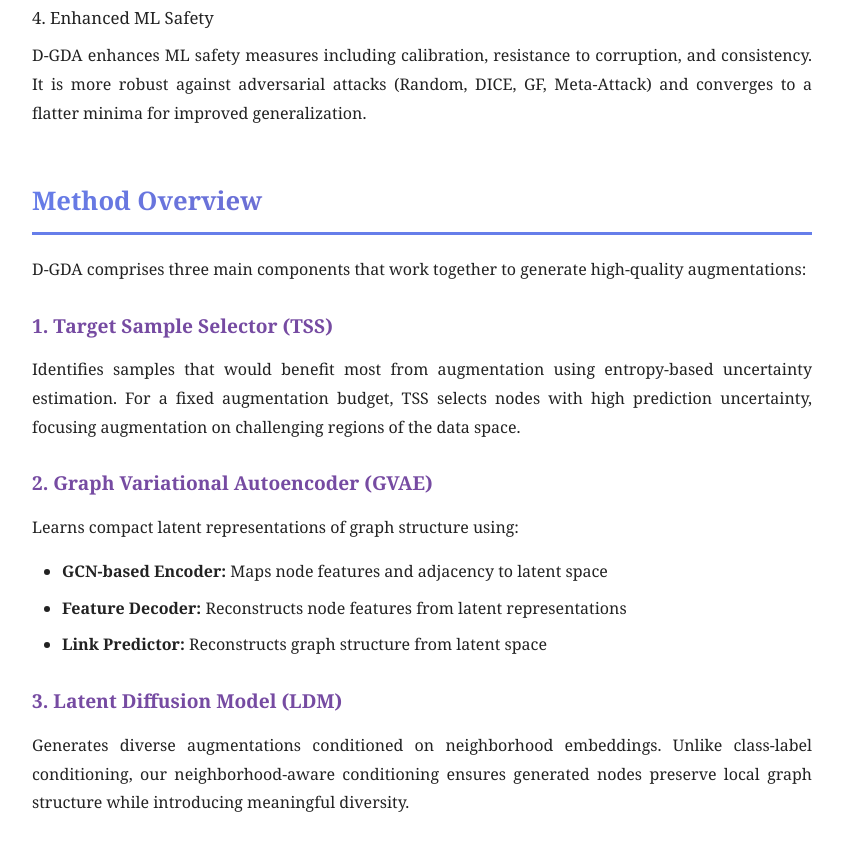
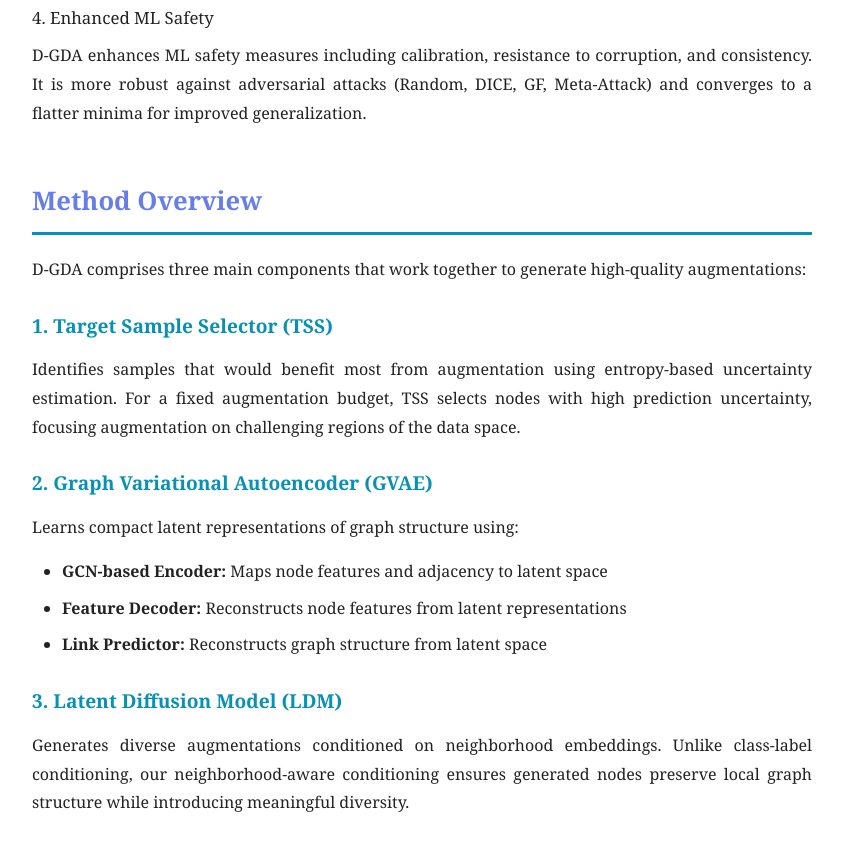
Before and after one commit to MariaMarrium/D-GDA, a plain HTML site: page www/index.html in a window 1280 px wide. Shown: the part 1510-2354 px from the top of the page, without its empty margins (218-1061 px from the left). Drawn offline with Linux system fonts and the light colour scheme.

Commit message:
changed color

```diff
--- a/www/index.html
+++ b/www/index.html
@@ -41,7 +41,6 @@
             margin-bottom: 25px;
             font-weight: 600;
             line-height: 1.3;
-            text-shadow: 2px 2px 4px rgba(0, 0, 0, 0.2);
         }
 
         .authors {
@@ -96,26 +95,26 @@
 
         h2 {
             font-size: 1.6em;
-            background: linear-gradient(135deg, #667eea 0%, #764ba2 100%);
+            background: #667eea;
             -webkit-background-clip: text;
             -webkit-text-fill-color: transparent;
             background-clip: text;
             margin-bottom: 20px;
             margin-top: 40px;
             font-weight: 600;
-            border-bottom: 3px solid #667eea;
+            border-bottom: 3px solid #0891b2;
             padding-bottom: 8px;
         }
 
         h3 {
             font-size: 1.2em;
-            color: #764ba2;
+            color: #0891b2;
             margin: 25px 0 12px 0;
             font-weight: 600;
         }
 
         h4 {
-            color: #667eea;
+            color: black;
             font-size: 1.1em;
             font-weight: 600;
             margin-bottom: 10px;
```
